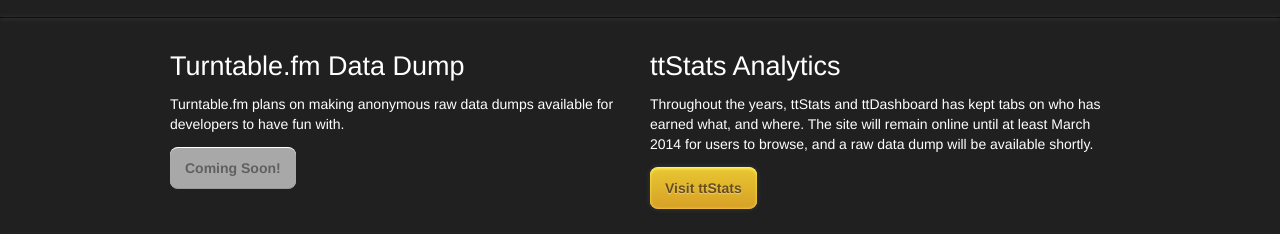
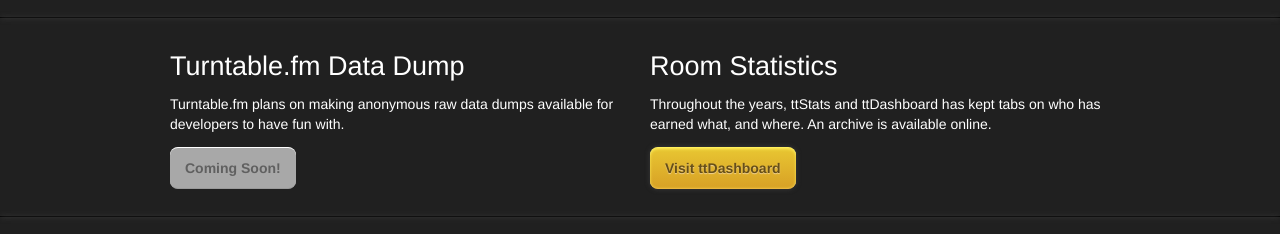
Before and after one commit to ttdevelopers/ttdevelopers.github.com, a plain HTML site: page index.html in a window 1280 px wide. Shown: the part 2774-3008 px from the top of the page. Drawn offline with nearby package versions, Linux system fonts and the light colour scheme; grey boxes are pictures that could not be loaded; a script that the page names is missing.

Commit message:
ttDashboard is back online

```diff
--- a/index.html
+++ b/index.html
@@ -123,8 +123,8 @@
           <p>Turntable.fm plans on making anonymous raw data dumps available for developers to have fun with.</p><a class="button alt disabled" href="http://emoji-cheat-sheet.com">Coming Soon!</a>
         </div>
         <div class="w-col w-col-6">
-          <h2>ttStats Analytics</h2>
-          <p>Throughout the years, ttStats and ttDashboard has kept tabs on who has earned what, and where. The site will remain online until at least March 2014 for users to browse, and a raw data dump will be available shortly.</p><a class="button" href="http://ttstats.info/">Visit ttStats</a>
+          <h2>Room Statistics</h2>
+          <p>Throughout the years, ttStats and ttDashboard has kept tabs on who has earned what, and where. An archive is available online.</p><a class="button" href="http://ttDashboard.com/">Visit ttDashboard</a>
         </div>
       </div>
     </div>
```
